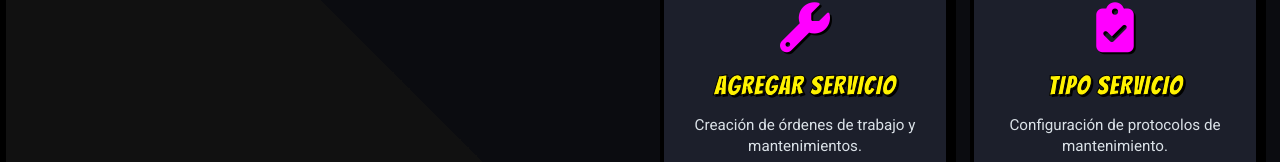
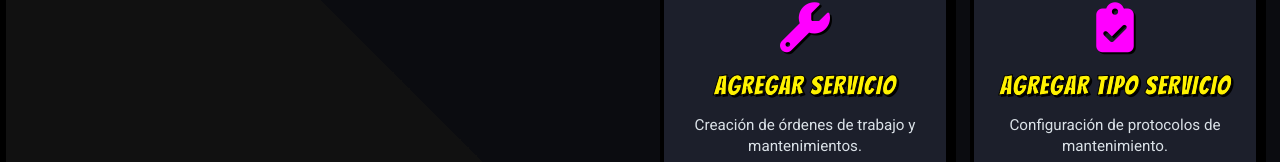
Before and after one commit to Devcodery/Vehiculos-App, a Vue app in the folder frontend/: page / in a window 1280 px wide. Shown: the part 601-763 px from the top of the page. Built offline with nearby package versions, Linux system fonts and the light colour scheme; no server answers; sample sign-in values are in the browser's storage.

Commit message:
fix: actualizar el texto del botón para agregar tipo de servicio en HomeView.vue

```diff
--- a/frontend/src/views/HomeView.vue
+++ b/frontend/src/views/HomeView.vue
@@ -68,7 +68,7 @@
 
             <button class="tile-btn cell-shaded" @click="openServiceTypeModal">
               <i class="fa-solid fa-clipboard-check tile-icon"></i>
-              <h3 class="tile-title">TIPO SERVICIO</h3>
+              <h3 class="tile-title">AGREGAR TIPO SERVICIO</h3>
               <p class="tile-desc">Configuración de protocolos de mantenimiento.</p>
             </button>
 
```
